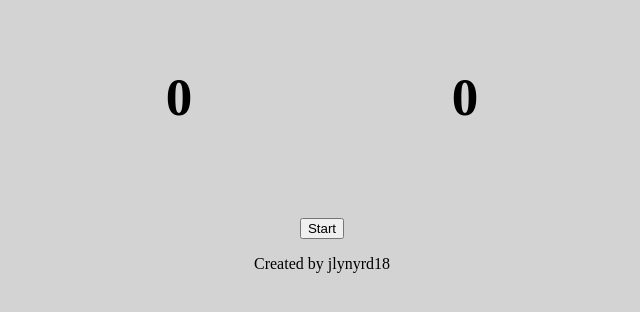
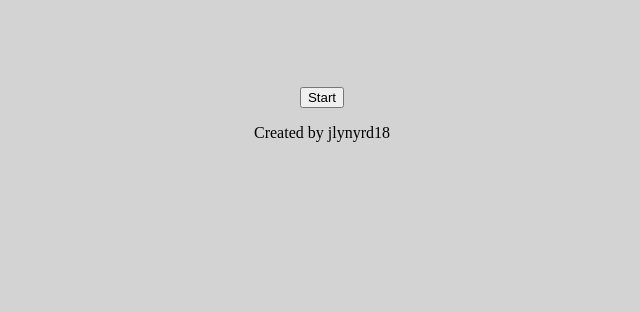
Before and after one commit to jlynyrd18/TOP_TicTacToe, a plain HTML site: page index.html in a window 1280 px wide. Shown: the part 196-508 px from the top of the page, without its empty margins (318-958 px from the left). Drawn offline with Linux system fonts and the light colour scheme.

Commit message:
removed rounds won

```diff
--- a/index.html
+++ b/index.html
@@ -13,13 +13,13 @@
     <div class="container">
         <div id="player1" class="player">
             <h3 id="player1-name">Player 1</h3>
-            <h4 id="rounds-won1">0</h4>
+            <h4 id="rounds-won1"></h4>
         </div>
         <div id="board">
         </div>
         <div id="player2" class="player">
             <h3 id="player2-name">Player 2</h3>
-            <h4 id="rounds-won2">0</h4>
+            <h4 id="rounds-won2"></h4>
         </div>
     </div>
     <div id="announcement"></div>
```
